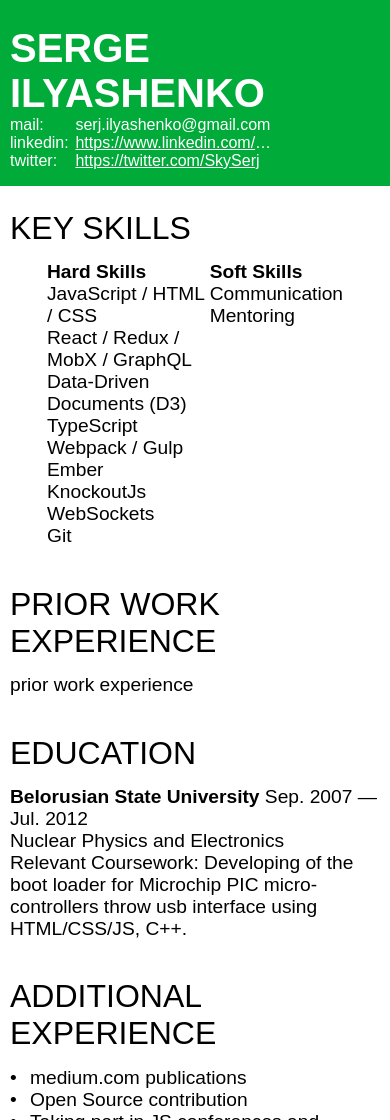
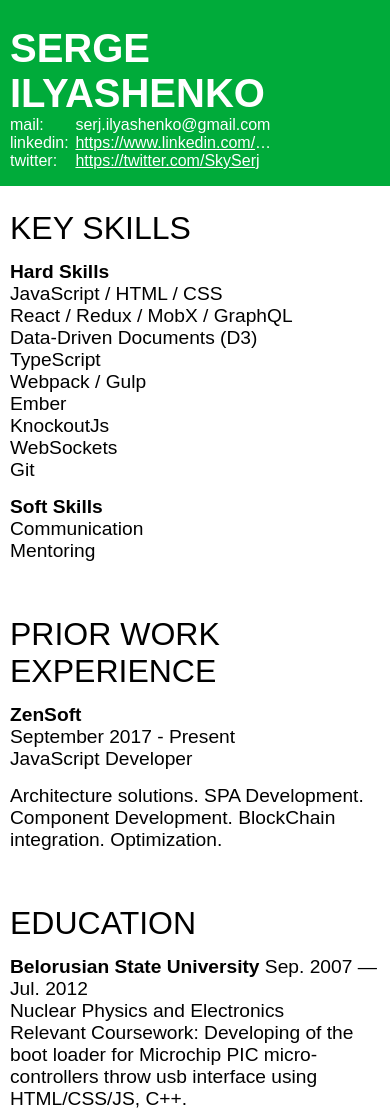
Before and after one commit to serjilyashenko/resume, a plain HTML site: page index.html in a window 390 px wide. Shown: the top 1120 px of the page. Drawn offline with Linux system fonts and the light colour scheme.

Commit message:
skills and experience responsive

```diff
--- a/index.html
+++ b/index.html
@@ -59,7 +59,20 @@
         </div>
         <div class="topic">
           <div class="topic__title">PRIOR WORK EXPERIENCE</div>
-          <div class="topic__content">prior work experience</div>
+          <div class="topic__content">
+            <div class="experience-item">
+              <div class="experience-item__company">
+                <div><b>ZenSoft</b></div>
+                <div>September 2017 - Present</div>
+                <div>JavaScript Developer</div>
+              </div>
+              <div class="experience-item__responsibilities">
+                <div>
+                  Architecture solutions. SPA Development. Component Development. BlockChain integration. Optimization.
+                </div>
+              </div>
+            </div>
+          </div>
         </div>
         <div class="topic">
           <div class="topic__title">EDUCATION</div>
--- a/styles.css
+++ b/styles.css
@@ -83,7 +83,38 @@ header {
 .skills {
   display: flex;
   justify-content: space-around;
+  flex-wrap: wrap;
   padding: 0 10%;
+}
+
+@media screen and (max-width: 600px) {
+  .skills {
+    display: flex;
+    justify-content: space-between;
+    padding: 0;
+  }
+}
+
+.skills__column {
+  flex-basis: 1;
+  padding-bottom: 15px;
+}
+
+.experience-item {
+  display: flex;
+  justify-content: space-between;
+  flex-wrap: wrap;
+}
+
+.experience-item__company {
+  width: 286px;
+  padding: 0 10px 15px 0;
+}
+
+.experience-item__responsibilities {
+  max-width: 60%;
+  min-width: 380px;
+  padding-bottom: 15px;
 }
 
 .clip {
```
